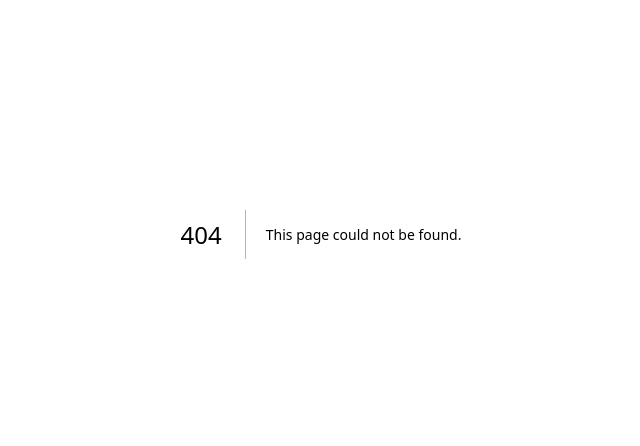
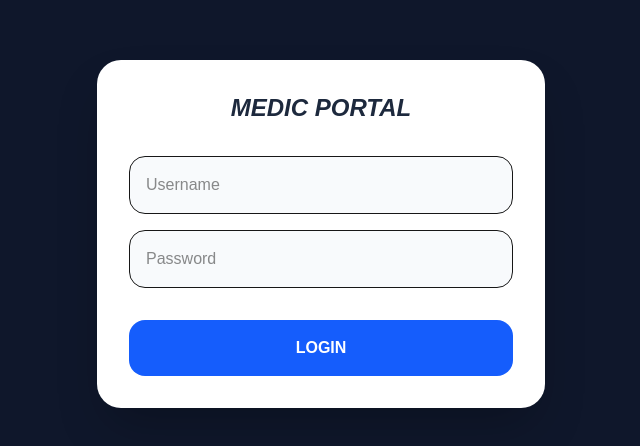
Before and after one commit to dalrho/HealthQR, a Next.js app in the folder frontend/: page /login in a window 1280 px wide. Before the commit this address had no page. Shown: the part 166-612 px from the top of the page, without its empty margins (319-959 px from the left). Built offline with nearby package versions, Linux system fonts and the light colour scheme.

Commit message:
code cleanup

```diff
--- /dev/null
+++ b/frontend/app/login/page.tsx
@@ -0,0 +1,53 @@
+"use client";
+import { useState } from 'react';
+import axios from 'axios';
+import { useRouter } from 'next/navigation';
+
+export default function LoginPage() {
+  const [username, setUsername] = useState('');
+  const [password, setPassword] = useState('');
+  const [isLoading, setIsLoading] = useState(false);
+  const router = useRouter();
+
+  const handleLogin = async (e: React.FormEvent) => {
+    e.preventDefault();
+    setIsLoading(true);
+    try {
+      const formData = new FormData();
+      formData.append('username', username);
+      formData.append('password', password);
+
+      const res = await axios.post('http://localhost:8000/medic/login', formData);
+
+      // SWITCHED: Use sessionStorage instead of localStorage
+      sessionStorage.setItem('token', res.data.access_token);
+
+      router.push('/scan');
+    } catch (err) {
+      alert("Unauthorized access denied.");
+    } finally {
+      setIsLoading(false);
+    }
+  };
+
+  return (
+    <div className="min-h-screen flex items-center justify-center bg-slate-900 p-6">
+      <form onSubmit={handleLogin} className="bg-white p-8 rounded-3xl shadow-2xl w-full max-w-md">
+        <h1 className="text-2xl font-black mb-8 text-center text-slate-800 uppercase italic">Medic Portal</h1>
+        <input
+          type="text" placeholder="Username" disabled={isLoading}
+          className="w-full p-4 mb-4 border rounded-2xl bg-slate-50 outline-none focus:ring-2 focus:ring-blue-500"
+          onChange={(e) => setUsername(e.target.value)}
+        />
+        <input
+          type="password" placeholder="Password" disabled={isLoading}
+          className="w-full p-4 mb-8 border rounded-2xl bg-slate-50 outline-none focus:ring-2 focus:ring-blue-500"
+          onChange={(e) => setPassword(e.target.value)}
+        />
+        <button disabled={isLoading} className="w-full bg-blue-600 text-white font-bold py-4 rounded-2xl hover:bg-blue-700 transition flex items-center justify-center gap-2">
+          {isLoading ? <div className="w-5 h-5 border-2 border-white border-t-transparent rounded-full animate-spin"></div> : "LOGIN"}
+        </button>
+      </form>
+    </div>
+  );
+}
--- /dev/null
+++ b/frontend/app/register/page.tsx
@@ -0,0 +1,17 @@
+"use client";
+// We use "../../../" because we are now deeper in the folder structure
+// (app > register > page.tsx)
+import RegisterForm from "../../components/RegisterForm";
+
+export default function RegisterPage() {
+  return (
+    <main className="flex min-h-screen flex-col items-center p-12 bg-gray-50">
+      <div className="z-10 max-w-5xl w-full items-center justify-between">
+        <h1 className="text-4xl font-black text-center mb-10 text-blue-800 uppercase italic">
+          Citizen Registration
+        </h1>
+        <RegisterForm />
+      </div>
+    </main>
+  );
+}
```
